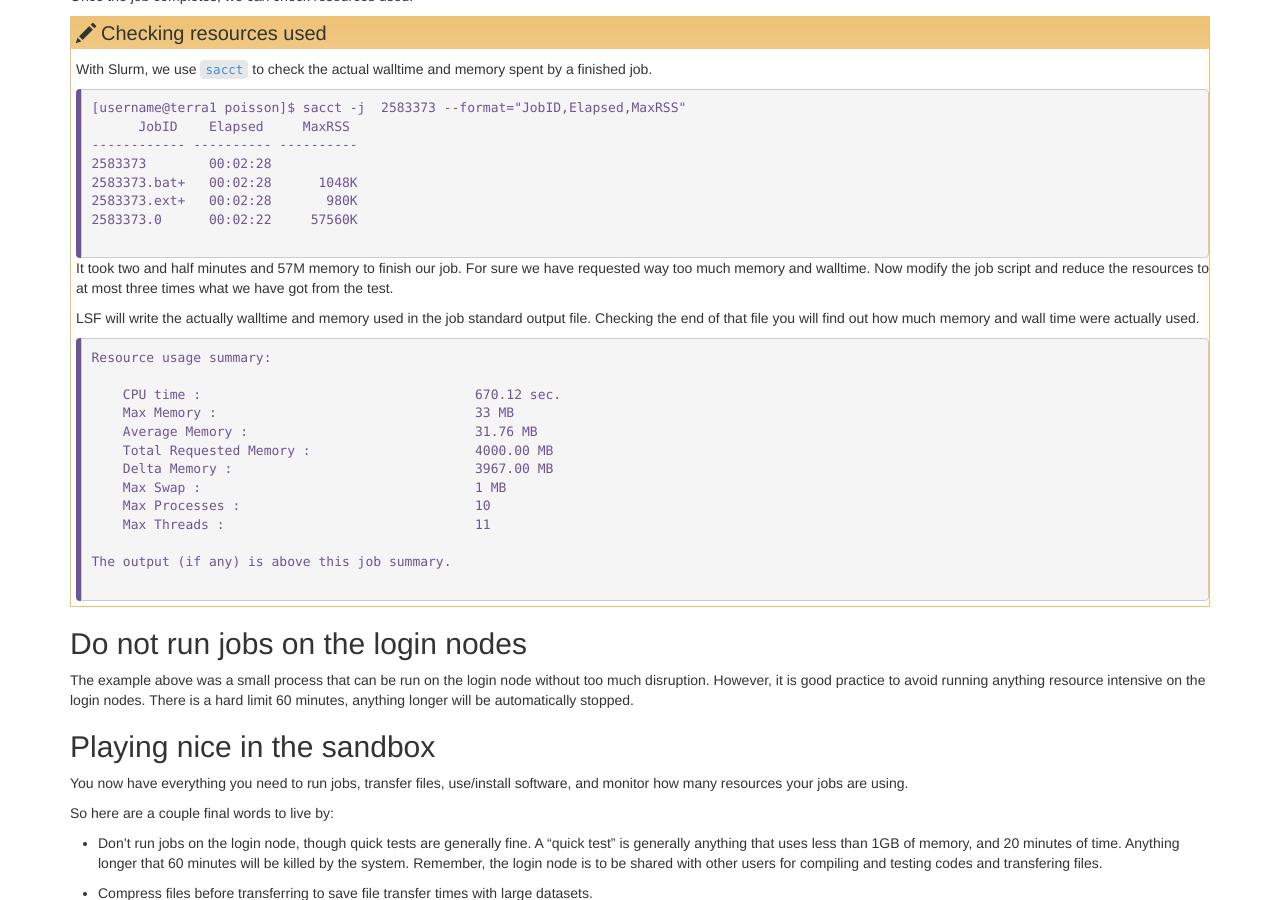
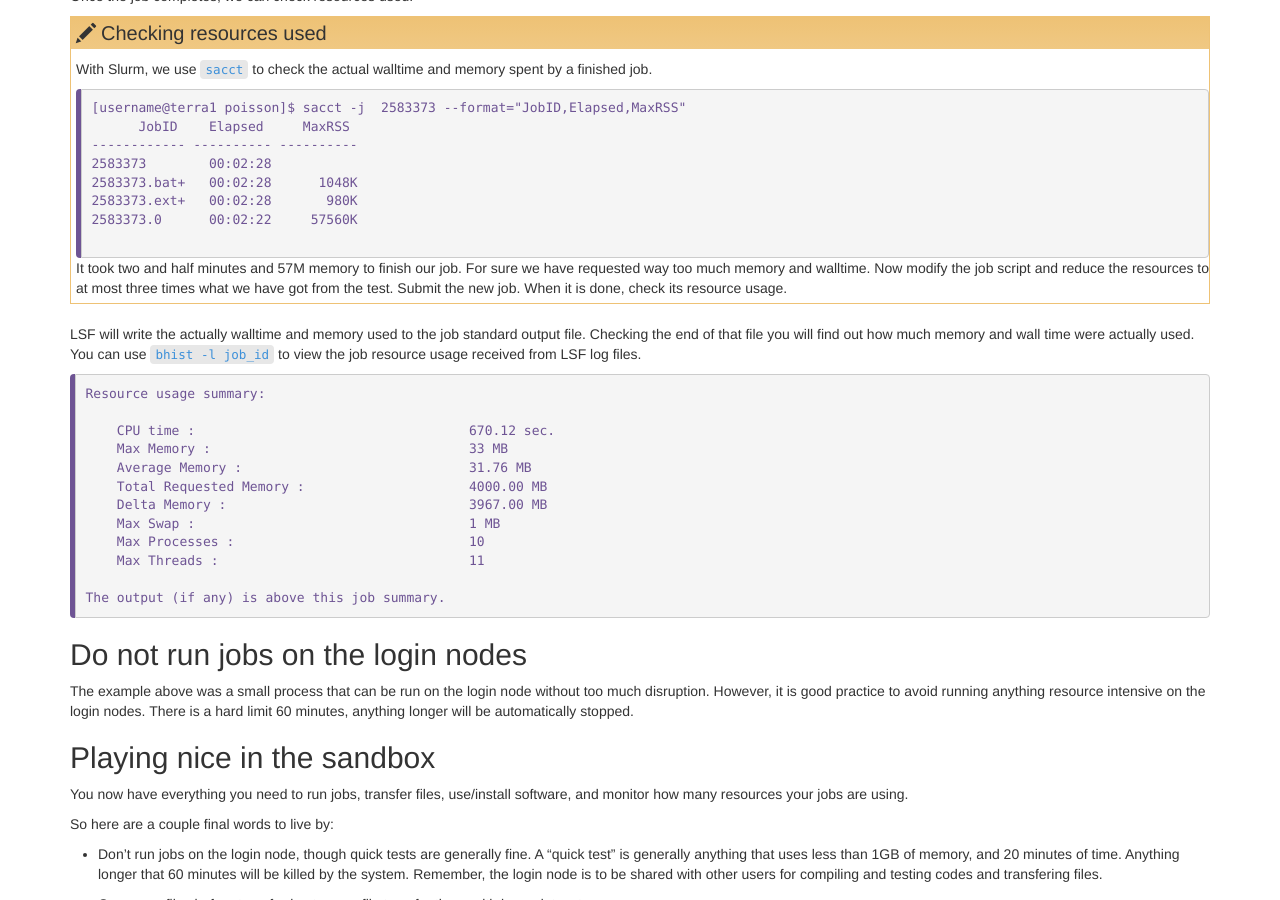
Before and after one commit to luop0812/HPRC_IntroHPC, a Jekyll site: the page built from _episodes/15-resources.md, in a window 1280 px wide and 900 px high, scrolled down 1664 px. Built offline with Jekyll 4.4.1, drawn with Linux system fonts in a browser that asks for light colours.

Commit message:
edit episodes

````diff
--- a/_episodes/15-resources.md
+++ b/_episodes/15-resources.md
@@ -84,27 +84,30 @@ Once the job completes, we can check resources used.
 > ```
 > {: .bash}
 >
-> It took two and half minutes and 57M memory to finish our job. For sure we have requested way too much memory and walltime. Now modify the job script and reduce the resources to at most three times what we have got from the test.
+> It took two and half minutes and 57M memory to finish our job. For sure we have requested way too much memory and walltime.
+> Now modify the job script and reduce the resources to at most three times what we have got from the test.
+> Submit the new job. When it is done, check its resource usage.
 >
-> LSF will write the actually walltime and memory used in the job standard output file. Checking the end of that file you will find out how much memory and wall time were actually used.
->
-> ```
-> Resource usage summary:
->
->     CPU time :                                   670.12 sec.
->     Max Memory :                                 33 MB
->     Average Memory :                             31.76 MB
->     Total Requested Memory :                     4000.00 MB
->     Delta Memory :                               3967.00 MB
->     Max Swap :                                   1 MB
->     Max Processes :                              10
->     Max Threads :                                11
->
-> The output (if any) is above this job summary.
->
-> ```
-> {:.bash}
 {: .challenge}
+
+LSF will write the actually walltime and memory used to the job standard output file. Checking the end of that file you will find out how much memory and wall time were actually used.
+You can use `bhist -l job_id` to view the job resource usage received from LSF log files.
+
+```
+Resource usage summary:
+
+    CPU time :                                   670.12 sec.
+    Max Memory :                                 33 MB
+    Average Memory :                             31.76 MB
+    Total Requested Memory :                     4000.00 MB
+    Delta Memory :                               3967.00 MB
+    Max Swap :                                   1 MB
+    Max Processes :                              10
+    Max Threads :                                11
+
+The output (if any) is above this job summary.
+```
+{:.bash}
 
 
 ## Do not run jobs on the login nodes
````
